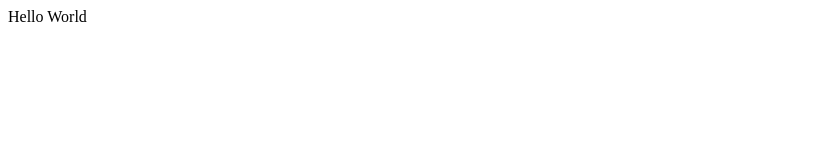
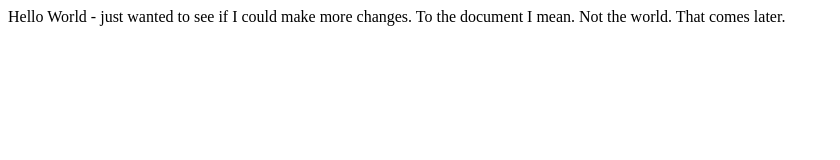
Before and after one commit to Neil536/my-new-project-4, a plain HTML site: page index.html in a window 1280 px wide. Shown: the whole page, without its empty margins (0-840 px from the left). Drawn offline with Linux system fonts and the light colour scheme.

Commit message:
Update index.html
Added extra text to body re making changes

```diff
--- a/index.html
+++ b/index.html
@@ -6,6 +6,6 @@
     <title>Neil's 8th attempt</title>
   </head>
   <body>
-    Hello World
+    Hello World - just wanted to see if I could make more changes. To the document I mean. Not the world. That comes later.
   </body>
 </html>
```
